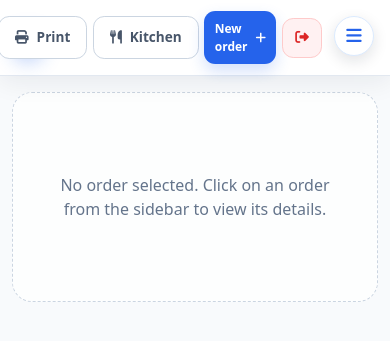
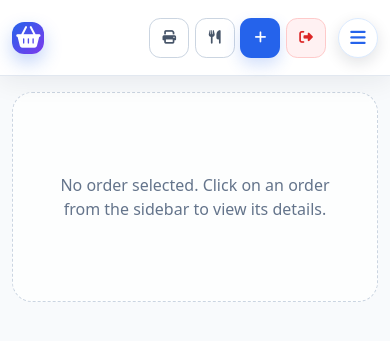
Before and after one commit to xiaohongzhou8/order-taker, a Laravel app: page /dashboard in a window 390 px wide. Shown: the top 341 px of the page. Run offline with Laravel 12, Linux system fonts and the light colour scheme; a user stored in the database is signed in; data comes from the database, SQL or seed files in the repository; data that the repository does not hold is empty; style sheets or scripts are compiled from the project's sources.

Commit message:
style: improve dashboard header responsiveness and accessibility
- Refactor dashboard header CSS to improve layout on mobile devices (max-width: 640px)
- Convert text labels in header buttons to spans to allow for hiding text on small screens while retaining icons
- Update dashboard header to use icon-only buttons on mobile to save space
- Add 'order:selected' custom event dispatch in app.js when an order is selected
- Improve accessibility by adding aria-labels to header action buttons
- Fix sidebar toggle positioning in mobile view

```diff
--- a/resources/css/components/dashboard-header.css
+++ b/resources/css/components/dashboard-header.css
@@ -158,11 +158,14 @@ body:not(.sidebar-collapsed) .sidebar-open-toggle {
 
 @media (max-width: 640px) {
     .header-inner .nav-container {
-        width: 100%;
+        width: auto;
+        min-width: 0;
+        flex: 1 1 auto;
     }
 
     .header-nav {
-        width: 100%;
+        width: auto;
+        min-width: 0;
         flex-wrap: nowrap;
         justify-content: flex-end;
         gap: .35rem;
@@ -170,16 +173,21 @@ body:not(.sidebar-collapsed) .sidebar-open-toggle {
 
     .header-nav > form {
         margin-left: 0;
+        margin-right: 0;
     }
 
     .header-action-button,
-    .new-order-button {
-        padding: .55rem .65rem;
-        font-size: .75rem;
+    .header-nav .new-order-button {
+        flex: 0 0 2.5rem;
+        width: 2.5rem;
+        height: 2.5rem;
+        justify-content: center;
+        padding: 0;
     }
 
-    .header-nav > form {
-        margin-right: 3.25rem;
+    .header-action-label,
+    .new-order-label {
+        display: none;
     }
 
     .header-signout {
@@ -188,10 +196,19 @@ body:not(.sidebar-collapsed) .sidebar-open-toggle {
         height: 2.5rem;
         justify-content: center;
         padding: 0;
+        margin-right: 0;
     }
 
     .header-signout span {
         display: none;
+    }
+
+    .sidebar-open-toggle {
+        position: static;
+        top: auto;
+        right: auto;
+        flex: 0 0 auto;
+        margin-left: .25rem;
     }
 }
 
--- a/resources/js/app.js
+++ b/resources/js/app.js
@@ -119,6 +119,7 @@ document.addEventListener('click', async (event) => {
             document.querySelectorAll('.order-item').forEach((item) => item.classList.remove('active'));
             orderItem.classList.add('active');
             window.history.pushState({}, '', `/orders/${orderItem.dataset.orderId}`);
+            document.dispatchEvent(new Event('order:selected'));
         }
 
         return;
--- a/resources/views/components/dashboard/header.blade.php
+++ b/resources/views/components/dashboard/header.blade.php
@@ -10,19 +10,19 @@
                 <nav class="header-nav">
                     <button type="button" class="header-action-button" data-dashboard-action="print" aria-label="Print workspace">
                         <i class="fa-solid fa-print" aria-hidden="true"></i>
-                        Print
+                        <span class="header-action-label">Print</span>
                     </button>
                     <button type="button" class="header-action-button" data-dashboard-action="kitchen" aria-label="Print kitchen ticket">
                         <i class="fa-solid fa-utensils" aria-hidden="true"></i>
-                        Kitchen
+                        <span class="header-action-label">Kitchen</span>
                     </button>
-                    <a href="{{ route('orders.create') }}" class="new-order-button" data-dashboard-action="new-order">
-                        New order
+                    <a href="{{ route('orders.create') }}" class="new-order-button" data-dashboard-action="new-order" aria-label="New order">
+                        <span class="new-order-label">New order</span>
                         <i class="fa-solid fa-plus" aria-hidden="true"></i>
                     </a>
                     <form method="POST" action="{{ route('logout') }}">
                         @csrf
-                        <button type="submit" class="header-signout">
+                        <button type="submit" class="header-signout" aria-label="Sign out">
                             <span>Sign out</span>
                             <i class="fa-solid fa-right-from-bracket" aria-hidden="true"></i>
                         </button>
--- a/resources/views/layouts/dashboard.blade.php
+++ b/resources/views/layouts/dashboard.blade.php
@@ -411,17 +411,15 @@
             :root { --header-height: 76px; }
             .main-header { right: 0; align-items: center; padding: 0 .75rem; z-index: 45; }
             .main-header > div { align-items: center !important; flex-wrap: nowrap; gap: .5rem; }
-            .header-nav { justify-content: flex-end; gap: .35rem; padding-right: 2.75rem; }
+            .header-nav { justify-content: flex-end; gap: .35rem; }
+            .header-action-button, .main-header .new-order-button { flex: 0 0 2.5rem; width: 2.5rem; height: 2.5rem; justify-content: center; padding: 0; }
             .sidebar { position: fixed; top: 0; right: 0; bottom: 0; left: 0; width: 100vw; margin: 0; border-left: 0; border-radius: 0; z-index: 60; }
             .main-content { margin-right: 0; padding-top: calc(var(--header-height) + 1.25rem); }
             .order-card { padding: 1.5rem; }
             .order-detail-header { align-items: stretch; flex-direction: column; gap: 1rem; }
             .order-total { align-items: flex-start; }
-            .order-item-detail { grid-template-columns: 7rem 3rem minmax(0, 1fr) auto 1.75rem; gap: .4rem; padding: .7rem; }
             .sidebar-close-toggle { top: 1rem; right: 1rem; }
-            .sidebar-collapsed .sidebar { display: none; }
-            .sidebar-collapsed .sidebar-close-toggle { display: none; }
-            .sidebar-open-toggle { top: 1rem; right: 1rem; z-index: 70; }
+            .sidebar-open-toggle { position: static; top: auto; right: auto; z-index: 70; flex: 0 0 auto; margin-left: .25rem; }
         }
 
         @media print {
@@ -446,12 +444,27 @@
 
         @media (max-width: 767px) {
             :root { --sidebar-width: 100vw; }
+            .sidebar-collapsed .sidebar,
+            .sidebar-collapsed .sidebar-close-toggle { display: none; }
             .main-header { padding-inline: .75rem; }
             .main-content { padding: calc(var(--header-height) + 1rem) .75rem 1rem; }
             .order-card { padding: 1.25rem; border-radius: 1rem; }
             .order-detail-header { gap: 1rem; margin-bottom: 1.25rem; padding-bottom: 1rem; }
             .order-total strong { font-size: 1.6rem; }
-            .order-item-detail { grid-template-columns: 6rem 2.5rem minmax(0, 1fr) auto 1.75rem; }
+            .order-item-detail-heading { display: none; }
+            .order-item-detail:not(.order-item-detail-heading) {
+                grid-template-columns: minmax(0, 1fr) auto auto auto;
+                grid-template-areas:
+                    "name name price delete"
+                    "quantity number price delete";
+                gap: .25rem .5rem;
+                padding: .65rem .75rem;
+            }
+            .item-quantity-cell { grid-area: quantity; }
+            .item-number-cell { grid-area: number; font-size: .8rem; }
+            .item-name-cell { grid-area: name; }
+            .item-price-cell { grid-area: price; }
+            .item-delete-button { grid-area: delete; }
             .item-number-modal-dialog { margin-top: 10vh; padding: 1.5rem; }
         }
 
@@ -548,7 +561,7 @@
     document.addEventListener('DOMContentLoaded', function() {
         const layout = document.body;
         const sidebarToggles = document.querySelectorAll('[data-sidebar-toggle]');
-        const sidebarMediaQuery = window.matchMedia('(max-width: 640px)');
+        const sidebarMediaQuery = window.matchMedia('(max-width: 767px)');
 
         const setSidebarState = (collapsed, persist = true) => {
             layout.classList.toggle('sidebar-collapsed', collapsed);
@@ -575,6 +588,11 @@
                 false
             );
         });
+        document.addEventListener('order:selected', () => {
+            if (sidebarMediaQuery.matches) {
+                setSidebarState(true);
+            }
+        });
 
         sidebarToggles.forEach((toggle) => {
             toggle.addEventListener('click', () => {
```
